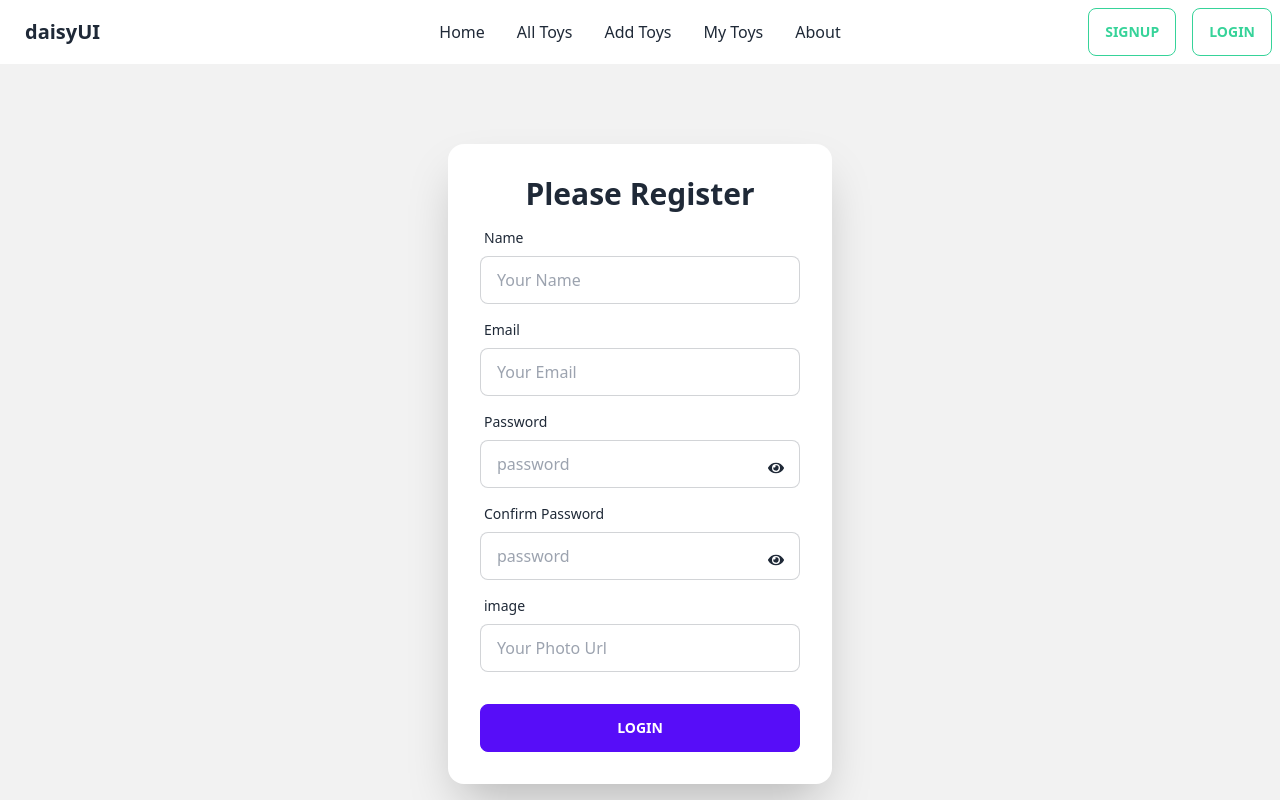
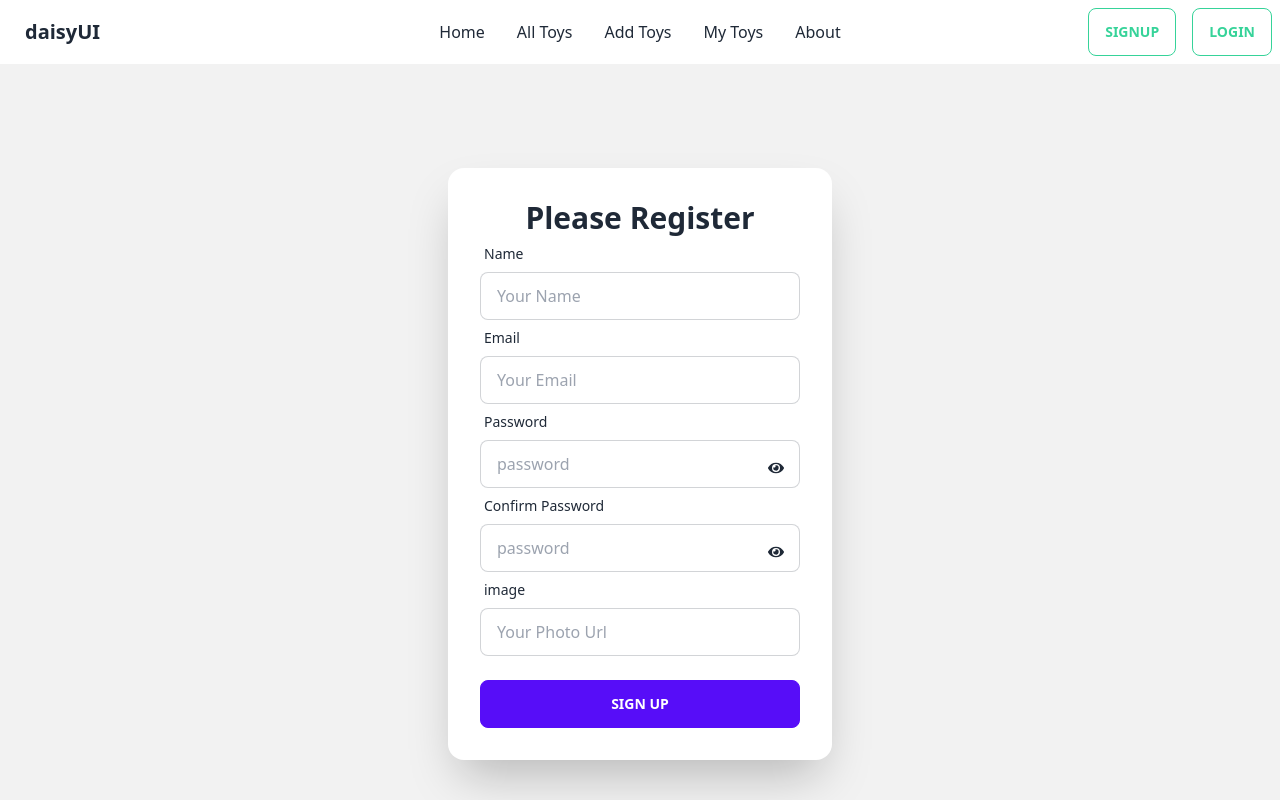
Before and after one commit to MashrafiDev/toy-marketplace-client, a React (Vite) app: page /signUp in a window 1280 px wide. Shown: the top 800 px of the page. Built offline with nearby package versions, Linux system fonts and the light colour scheme; no server answers.

Commit message:
create user and update name and photo url

```diff
--- a/src/Components/AuthProvider/AuthProvider.jsx
+++ b/src/Components/AuthProvider/AuthProvider.jsx
@@ -1,6 +1,6 @@
 import React, { createContext, useEffect, useState } from 'react';
+import app from '../../../firebase.config';
 import { getAuth, createUserWithEmailAndPassword, signInWithEmailAndPassword, onAuthStateChanged, GoogleAuthProvider, signInWithPopup, GithubAuthProvider, signOut, updateProfile } from "firebase/auth";
-import app from '../../../firebase.config';
 
 export const AuthContext = createContext(null)
 const AuthProvider = ({ children }) => {
--- a/src/Components/User/SignUp/SignUp.jsx
+++ b/src/Components/User/SignUp/SignUp.jsx
@@ -1,9 +1,14 @@
-import React, { useState } from 'react';
+import React, { useContext, useState } from 'react';
 import { FaEye, FaEyeSlash } from 'react-icons/fa';
+import { AuthContext } from '../../AuthProvider/AuthProvider';
+import { useNavigate } from 'react-router-dom';
 
 const SignUp = () => {
     const [passEye, setPassEye] = useState(true);
     const [confirmPassEye, setConfirmPassEye] = useState(true);
+    const [error, setError] = useState()
+    const { createUser, updateUserProfile } = useContext(AuthContext)
+    const navigate = useNavigate()
 
     const handlePassEyeToggle = () => {
         setPassEye(!passEye);
@@ -12,23 +17,59 @@ const SignUp = () => {
     const handleConfirmPassEyeToggle = () => {
         setConfirmPassEye(!confirmPassEye);
     };
+    const signUpHandler = (event) => {
+        event.preventDefault()
+        const name = event.target.name.value;
+        const email = event.target.email.value;
+        const password = event.target.password.value;
+        const confirmPassword = event.target.confirm.value;
+        const photoURL = event.target.image.value
+        console.log(name, email, password, confirmPassword, photoURL)
+        console.log(event)
+
+        if (password !== confirmPassword) {
+            setError('Confirm Password does not match')
+            return;
+        }
+        else if (password.length < 6) {
+            setError('Password must be at least 6 characters long')
+            return;
+        }
+
+        createUser(email, password)
+            .then((result) => {
+                updateUserProfile(name, photoURL)
+                const user = result.user
+                console.log(user)
+                event.target.reset()
+                navigate('/')
+            })
+            .catch((error) => {
+                const errorMassage = error.message;
+                setErrorSign(errorMassage)
+            })
+
+    }
+
+
 
     return (
         <div className="hero min-h-screen bg-base-200">
             <div className="card flex-shrink-0 w-full max-w-sm shadow-2xl bg-base-100">
-                <div className="card-body">
+                <div className="card-body ">
+                    <form onSubmit={signUpHandler}>
                         <h3 className="text-3xl text-center font-bold">Please Register</h3>
                         <div className="form-control">
                             <label className="label">
                                 <span className="label-text">Name</span>
                             </label>
-                        <input type="text" placeholder="Your Name" name="name" className="input input-bordered" />
+                            <input type="text" placeholder="Your Name" name="name" className="input input-bordered" required />
                         </div>
                         <div className="form-control">
                             <label className="label">
                                 <span className="label-text">Email</span>
                             </label>
-                        <input type="email" placeholder="Your Email" name="email" className="input input-bordered" />
+                            <input type="email" placeholder="Your Email" name="email" className="input input-bordered" required />
                         </div>
                         <div className="form-control sticky">
                             <label className="label">
@@ -39,6 +80,7 @@ const SignUp = () => {
                                 placeholder="password"
                                 name="password"
                                 className="input input-bordered"
+                                required
                             />
                             <div onClick={handlePassEyeToggle} className="absolute left-72 top-14">
                                 {passEye ? <FaEye /> : <FaEyeSlash />}
@@ -51,8 +93,9 @@ const SignUp = () => {
                             <input
                                 type={confirmPassEye ? 'text' : 'password'}
                                 placeholder="password"
-                            name="confirm-password"
+                                name="confirm"
                                 className="input input-bordered"
+                                required
                             />
                             <div onClick={handleConfirmPassEyeToggle} className="absolute left-72 top-14">
                                 {confirmPassEye ? <FaEye /> : <FaEyeSlash />}
@@ -65,8 +108,10 @@ const SignUp = () => {
                             <input type="text" placeholder="Your Photo Url" name="image" className="input input-bordered" />
                         </div>
                         <div className="form-control mt-6">
-                        <button className="btn btn-primary">Login</button>
+                            <input className='btn btn-primary' type="submit" value="Sign Up" />
+                            <span>{error}</span>
                         </div>
+                    </form>
                 </div>
             </div>
         </div>
```
Lines whose indentation alone changed are shown as unchanged.
